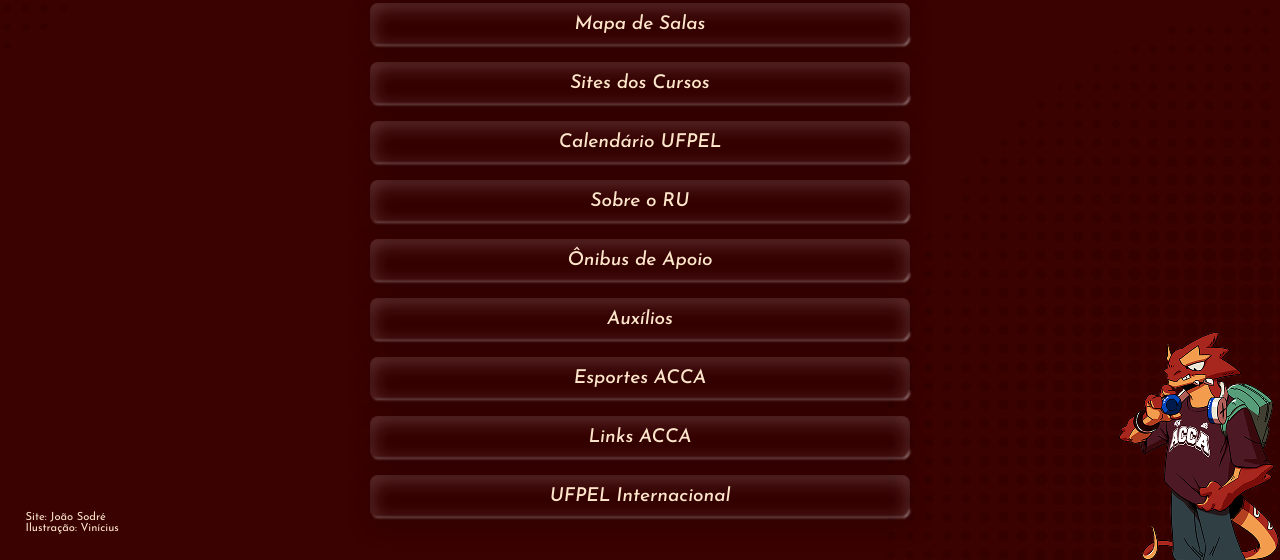
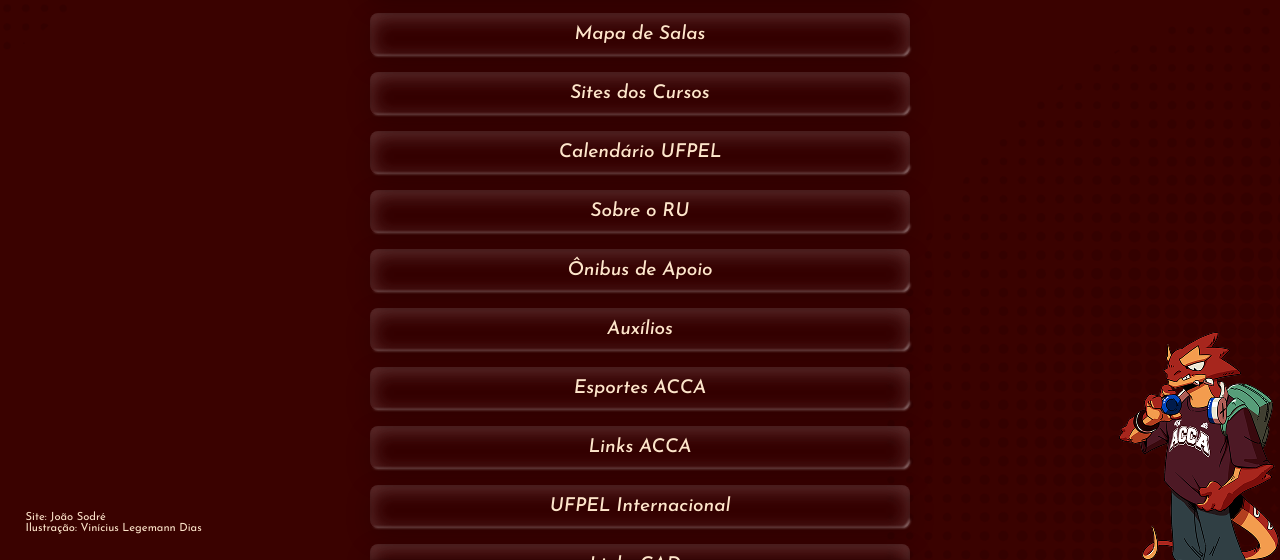
Before and after one commit to JVSodre/acca-landing-page, a plain HTML site: page index.html in a window 1280 px wide. Shown: the part 240-800 px from the top of the page. Drawn offline with Linux system fonts and the light colour scheme.

Commit message:
small update

```diff
--- a/index.html
+++ b/index.html
@@ -12,7 +12,7 @@
 <body>
     <div class="infografica">
         <p>Site: João Sodré</p>
-        <p>Ilustração: Vinícius</p>
+        <p>Ilustração: Vinícius Legemann Dias</p>
     </div>
     <img src="Camilo Ilustration.png" alt="" class="camiloilustra">
     <main class="page">
@@ -28,6 +28,7 @@
             <a href="">Esportes ACCA</a>
             <a href="">Links ACCA</a>
             <a href="">UFPEL Internacional</a>
+            <a href="">Links CADe</a>
         </div>
     </main>
     <img src="Fundo Bolinha1.png" alt="" class="fundobolinha1">
--- a/style.css
+++ b/style.css
@@ -3,6 +3,11 @@
     padding: 0;
     box-sizing: border-box;
     font-family: "Josefin Sans";
+}
+
+html, body {
+    height: 100%;
+    overflow-x: hidden;
 }
 
 .infografica{
@@ -32,6 +37,7 @@
 }
 
 .page{
+    padding-top: 10vh;
     display: flex;
     flex-direction: column;
     width: 80vw;
```
